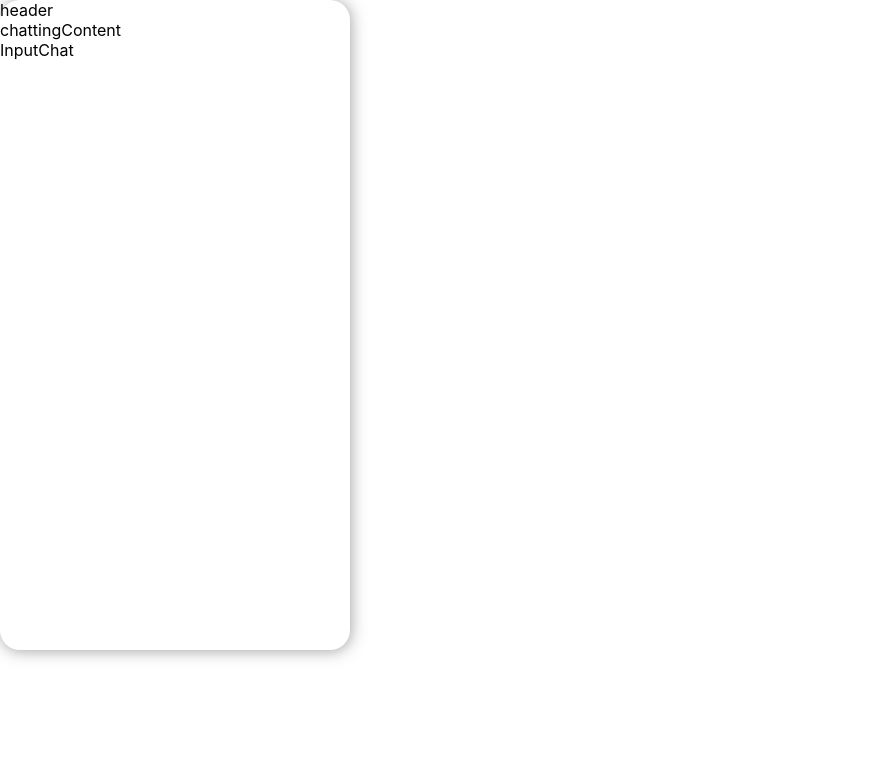
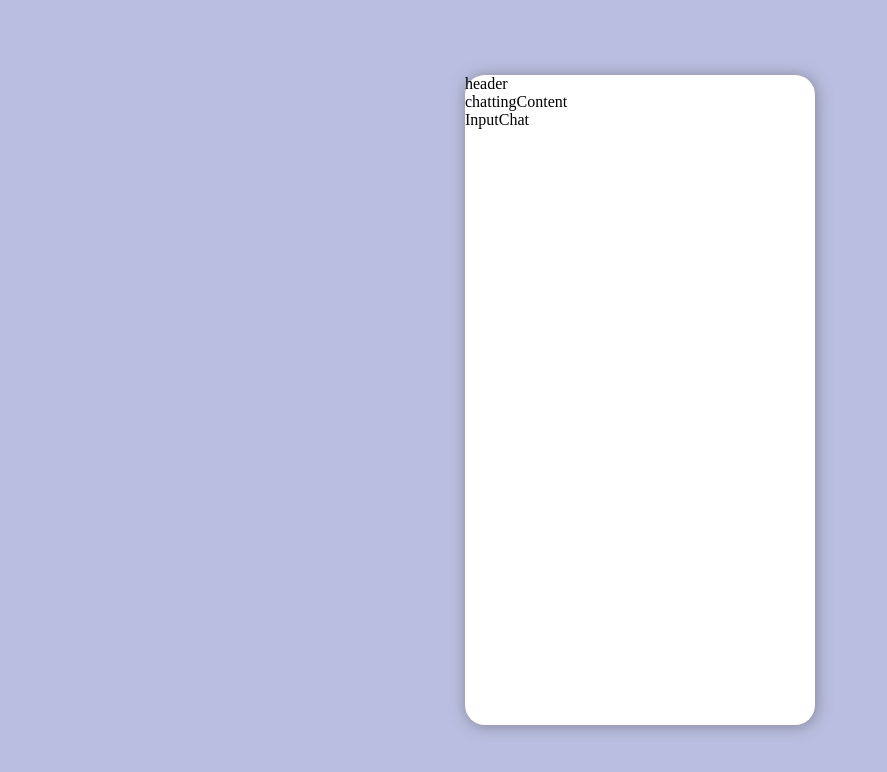
Before and after one commit to oyatplum/react-messenger-17th-Refactoring, a React (Create React App) app: page / in a window 1280 px wide. Shown: the top 772 px of the page, without its empty margins (0-887 px from the left). Built offline with nearby package versions, Linux system fonts and the light colour scheme; a web font is replaced by a local one.

Commit message:
style: create GlobalStyle.ts

```diff
--- a/src/App.tsx
+++ b/src/App.tsx
@@ -1,9 +1,11 @@
+import { GlobalStyle } from './styles/GlobalStyle';
 import ChattingRoomPage from './pages/ChattingRoomPage';
 import styled from 'styled-components';
 
 function App() {
   return (
     <>
+      <GlobalStyle />
       <Container>
         <ChattingRoomPage />
       </Container>
--- /dev/null
+++ b/src/styles/GlobalStyle.ts
@@ -0,0 +1,19 @@
+import { createGlobalStyle } from 'styled-components';
+
+export const GlobalStyle = createGlobalStyle`
+@font-face {
+    font-family: 'GangwonEdu_OTFBoldA';
+    src: url('https://cdn.jsdelivr.net/gh/projectnoonnu/noonfonts_2201-2@1.0/GangwonEdu_OTFBoldA.woff')
+      format('woff');
+    font-weight: normal;
+    font-style: normal;
+  }
+  body {
+    background-color: rgb(186, 191, 225);
+    height: 100vh;
+    display: flex;
+    justify-content: center;
+    align-items: center;
+    font-family: 'GangwonEdu_OTFBoldA'
+  }
+  `;
```
